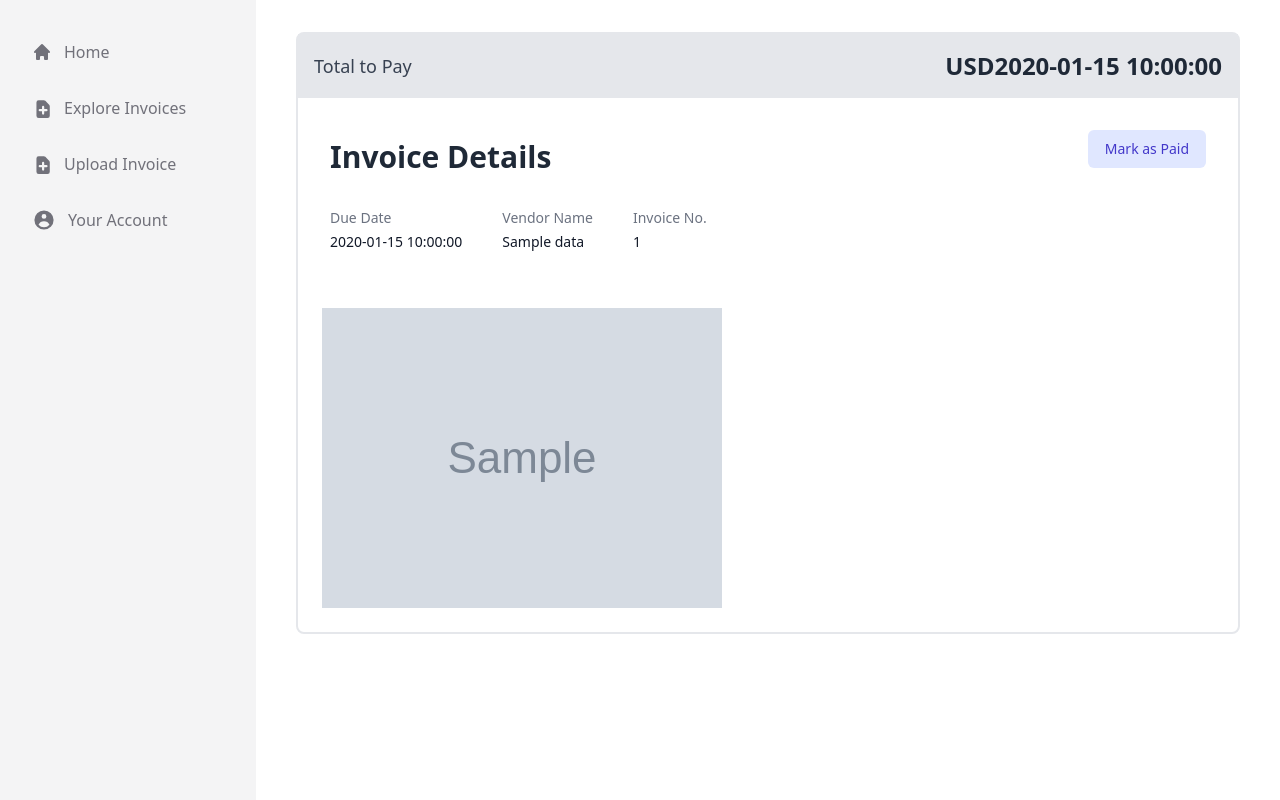
After one commit to ddehueck/automated-accounts-payable, a FastAPI app: template app/frontend/templates/invoices/single-invoice.html in a window 1280 px wide. The commit adds this page. Run offline with FastAPI, Linux system fonts and the light colour scheme; the template is opened without the code that fills it: most values are stand-ins (such as "Sample title", 1, 10 or a date in 2020); grey boxes marked "Sample" are stand-in pictures; parts of the project's set-up code (start-up, migrations or seed data) failed here and were passed over; some libraries are stand-ins or nearby versions.

Commit message:
Cleaned up some navigation and page views

```diff
--- a/app/frontend/static/output.css
+++ b/app/frontend/static/output.css
@@ -1518,6 +1518,10 @@ select {
   height: 100%;
 }
 
+.max-h-screen {
+  max-height: 100vh;
+}
+
 .min-h-screen {
   min-height: 100vh;
 }
@@ -1808,6 +1812,10 @@ select {
   overflow-y: auto;
 }
 
+.overflow-y-scroll {
+  overflow-y: scroll;
+}
+
 .truncate {
   overflow: hidden;
   text-overflow: ellipsis;
@@ -2079,6 +2087,11 @@ select {
 .px-2\.5 {
   padding-left: 0.625rem;
   padding-right: 0.625rem;
+}
+
+.px-10 {
+  padding-left: 2.5rem;
+  padding-right: 2.5rem;
 }
 
 .pt-8 {
--- a/app/frontend/templates/components/global/standard-sidebar.html
+++ b/app/frontend/templates/components/global/standard-sidebar.html
@@ -20,7 +20,7 @@
             Explore Invoices
         </a>
 
-        <a href="/home" class="text-zinc-500 flex-shrink-0 inline-flex items-center justify-center rounded-lg">
+        <a href="/upload-invoice" class="text-zinc-500 flex-shrink-0 inline-flex items-center justify-center rounded-lg">
             <span class="sr-only">Upload Invoice</span>
             <svg xmlns="http://www.w3.org/2000/svg" class="h-5 w-5 mr-3" viewBox="0 0 18 18" fill="currentColor">
               <path fill-rule="evenodd" d="M6 2a2 2 0 00-2 2v12a2 2 0 002 2h8a2 2 0 002-2V7.414A2 2 0 0015.414 6L12 2.586A2 2 0 0010.586 2H6zm5 6a1 1 0 10-2 0v2H7a1 1 0 100 2h2v2a1 1 0 102 0v-2h2a1 1 0 100-2h-2V8z" clip-rule="evenodd" />
--- a/app/frontend/templates/components/invoices/single-view.html
+++ b/app/frontend/templates/components/invoices/single-view.html
@@ -1,6 +1,6 @@
 {% macro single_invoice_view(invoice_data) %}
 
-<div x-data class="rounded-lg border-2 border-gray-200">
+<div x-data class="rounded-lg border-2 border-gray-200 w-full">
 
     <div class="flex justify-between items-center bg-gray-200 p-4">
         <span class="text-lg text-gray-700 font-medium">Total to Pay</span>
--- /dev/null
+++ b/app/frontend/templates/invoices/single-invoice.html
@@ -0,0 +1,15 @@
+{% extends "components/sidebar-base.html" %}
+{% from "components/invoices/single-view.html" import single_invoice_view %}
+
+{% block head %}
+<title>{{data.invoice_id}} | Easy Invoice Management</title>
+{{ super() }}
+{% endblock %}
+
+{% block content %}
+<main class="w-full">
+    <section class="max-h-screen overflow-y-scroll py-8 px-10">
+        {{ single_invoice_view(data)}}
+    </section>
+</main>
+{% endblock %}
--- a/app/frontend/templates/users/dashboard.html
+++ b/app/frontend/templates/users/dashboard.html
@@ -17,7 +17,7 @@
                         <dl>
                             <dt class="text-sm font-medium text-gray-500 truncate">Invoices Due Soon</dt>
                             <dd>
-                                <div class="text-xl font-extrabold text-gray-900">11</div>
+                                <div class="text-xl font-extrabold text-gray-900">{{data.num_due_soon}}</div>
                             </dd>
                         </dl>
                     </div>
@@ -37,7 +37,7 @@
                         <dl>
                             <dt class="text-sm font-medium text-gray-500 truncate">Invoices Paid</dt>
                             <dd>
-                                <div class="text-xl font-extrabold text-gray-900">232</div>
+                                <div class="text-xl font-extrabold text-gray-900">{{data.num_paid}}</div>
                             </dd>
                         </dl>
                     </div>
@@ -57,7 +57,7 @@
                         <dl>
                             <dt class="text-sm font-medium text-gray-500 truncate">Invoices Overdue</dt>
                             <dd>
-                                <div class="text-xl font-extrabold text-gray-900">1</div>
+                                <div class="text-xl font-extrabold text-gray-900">{{data.num_overdue}}</div>
                             </dd>
                         </dl>
                     </div>
```
Also changed, not shown: app/frontend/templates/invoices/upload.html (added, +13 -0 lines), app/invoices/db_utils.py (+14 -0 lines), app/invoices/router.py (+12 -2 lines), app/users/router.py (+20 -1 lines), 1 other file.
